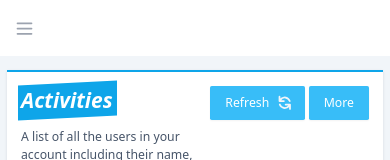
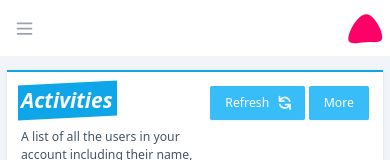
Before and after one commit to mbecker/nextjstailwindstarter, a Next.js app: page / in a window 390 px wide. Shown: the top 160 px of the page. Built offline with nearby package versions, Linux system fonts and the light colour scheme.

Commit message:
add mobile nav logo

```diff
--- a/components/Header.js
+++ b/components/Header.js
@@ -48,7 +48,8 @@ const userNavigation = [
 function mobileNav(open) {
   return (
     <>
-      <div className="relative z-10 flex items-center lg:hidden">
+      <div className="w-full flex lg:hidden">
+      <div className="relative z-10 flex items-center ">
         {/* Mobile menu button */}
         <Disclosure.Button className="rounded-md p-2 inline-flex items-center justify-center text-gray-400 hover:bg-gray-700 hover:text-white focus:outline-none focus:ring-2 focus:ring-inset focus:ring-white">
           <span className="sr-only">Open menu</span>
@@ -58,6 +59,26 @@ function mobileNav(open) {
             <MenuIcon className="block h-6 w-6" aria-hidden="true" />
           )}
         </Disclosure.Button>
+
+
+      </div>
+      <div className="flex-1 flex items-center justify-end">
+      <svg
+className="w-10 h-10"
+  viewBox="0 0 122 104"
+  xmlns="http://www.w3.org/2000/svg"
+  xmlnsXlink="http://www.w3.org/1999/xlink"
+>
+  <path
+    fill="#ff0066"
+    stroke="none"
+    d="M 107.300003 43.400002 C 117.899994 64 123.300003 85.400002 115.399994 94 C 107.5 102.599998 86.199997 98.400002 62.800003 99.699997 C 39.300003 101 13.5 107.800003 4.700001 98.599998 C -4.099998 89.5 3.900002 64.5 16.799999 42.5 C 29.699997 20.600006 47.300003 1.699997 64.099998 2.300003 C 80.800003 2.800003 96.600006 22.699997 107.300003 43.400002 Z"
+  />
+</svg>
+
+
+
+      </div>
       </div>
       <div className="hidden lg:relative lg:z-10 lg:ml-4 lg:flex lg:items-center">
         {/* NOTIFICATION */}
```
Also changed, not shown: public/blob.svg (added), 1 other file (tests, documents, lock files or other folders).
